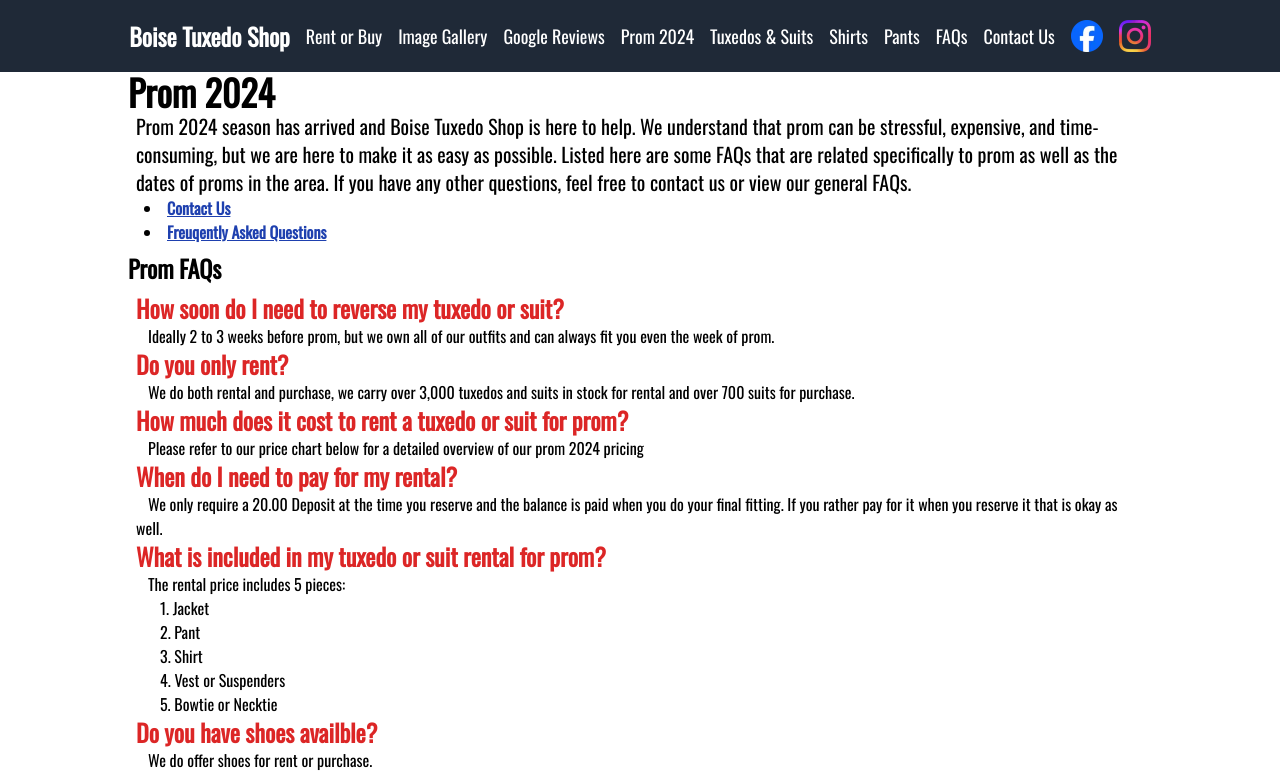
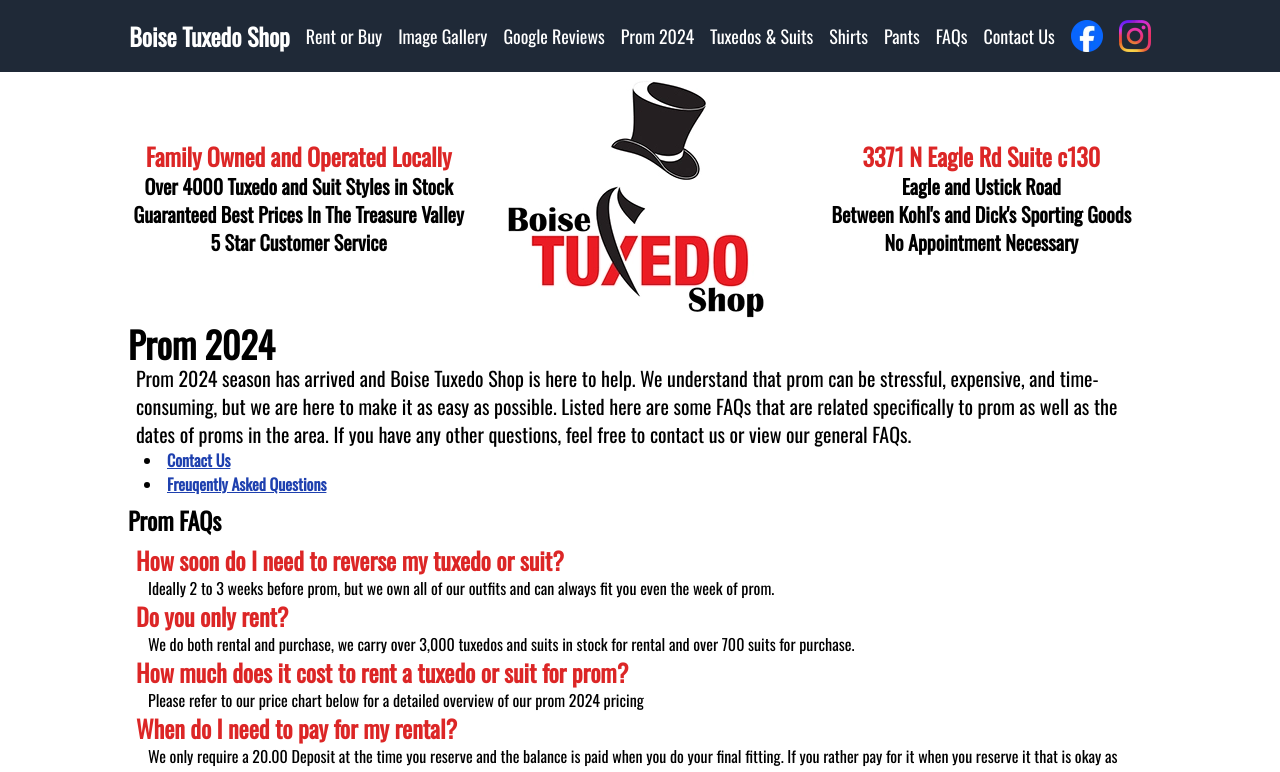
Before and after one commit to ChaseLee21/boise-tuxedo-shop-vue, a Vue app: page /Prom in a window 1280 px wide. Shown: the top 772 px of the page. Built offline with nearby package versions, Linux system fonts and the light colour scheme.

Commit message:
updated header component created a desktop version and mobile version

```diff
--- a/src/components/Header.vue
+++ b/src/components/Header.vue
@@ -1,6 +1,34 @@
 <template>
     <header class="xl:w-[80vw] xl:flex xl:flex-col xl:m-auto mx-2">
+        <!-- Medium Devices and Bigger -> Logo + Text -->
+        <div v-if="!isMobile" class="grid grid-flow-col grid-cols-3">
+            <article class="flex flex-col text-center justify-center m-auto text-xl font-bold">
+                <ul>
+                    <li class="text-2xl text-red-600">Family Owned and Operated Locally</li>
+                    <li>Over 4000 Tuxedo and Suit Styles in Stock</li>
+                    <li>Guaranteed Best Prices In The Treasure Valley</li>
+                    <li>5 Star Customer Service</li>
+                </ul>
+            </article>
+            <figure class="flex justify-center">
+                <img width="300px" height="252px" src="/Tuxedo-Shop-Logo-3.webp">
+            </figure>
+            <article class="flex flex-col text-center justify-center m-auto text-xl font-bold">
+                <ul>
+                    <li class="text-2xl text-red-600">3371 N Eagle Rd Suite c130</li>
+                    <li>Eagle and Ustick Road</li>
+                    <li>Between Kohl's and Dick's Sporting Goods</li>
+                    <li>No Appointment Necessary</li>
+                </ul>
+            </article>
+        </div>
+        <!-- Mobile -> Logo Only -->
+        <figure v-else class="flex justify-center">
+            <img width="150px" height="126px" src="/Tuxedo-Shop-Logo-3.webp">
+        </figure>
+        <!-- Both -->
         <h1 class="text-start text-3xl lg:text-4xl xl:text-5x font-bold" >{{ props.title }}</h1>
+        <article>
             <p v-html="props.content" class="text-start md:text-lg lg:text-xl mx-2"></p>
             <nav>
                 <ul>
@@ -9,17 +37,22 @@
                     </li>
                 </ul>
             </nav>
+        </article>
     </header>
 </template>
 
 <script setup>
+import { defineProps, ref } from 'vue';
+
+let isMobile = ref(window.innerWidth < 768);
+
 const props = defineProps({
     title: {
         type: String,
         required: true
     },
     content: {
-            type: HTMLAllCollection,
+        type: String,
         required: false
     },
     links: {
```
Lines whose indentation alone changed are shown as unchanged.
